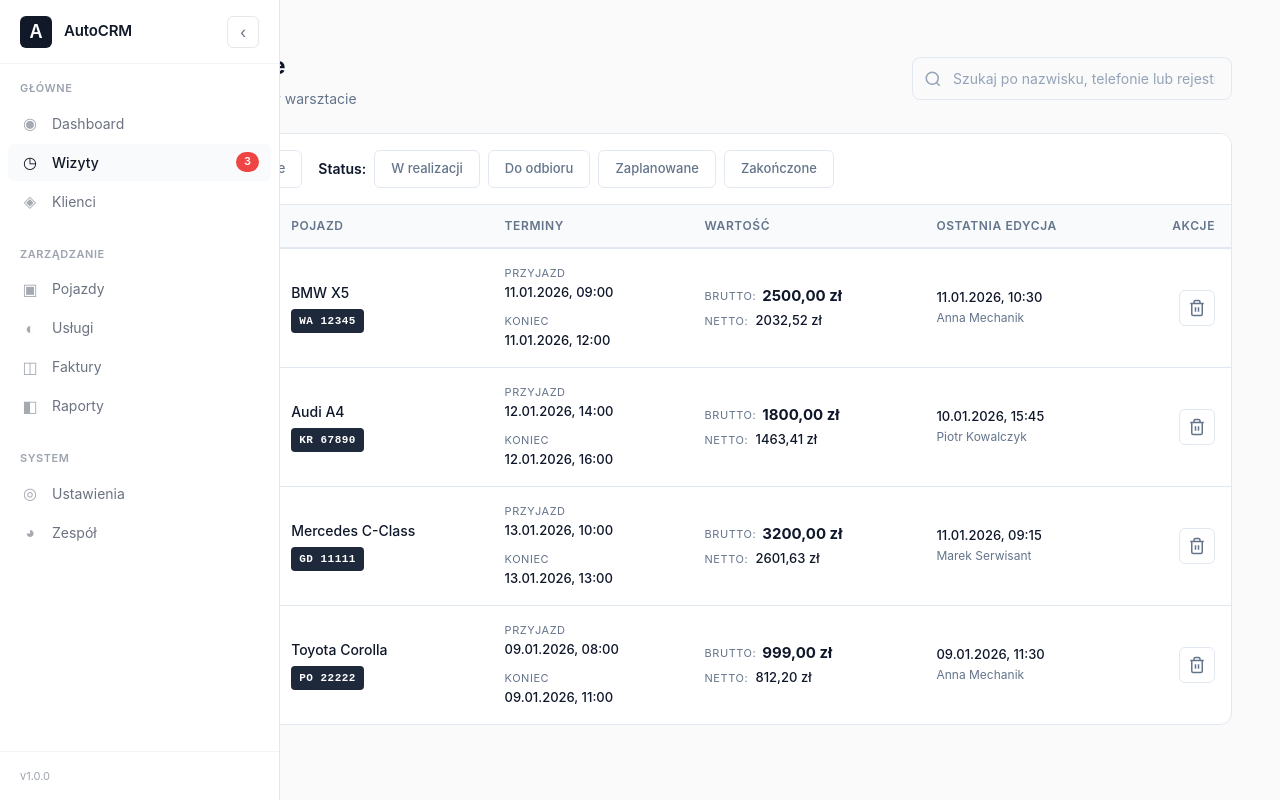
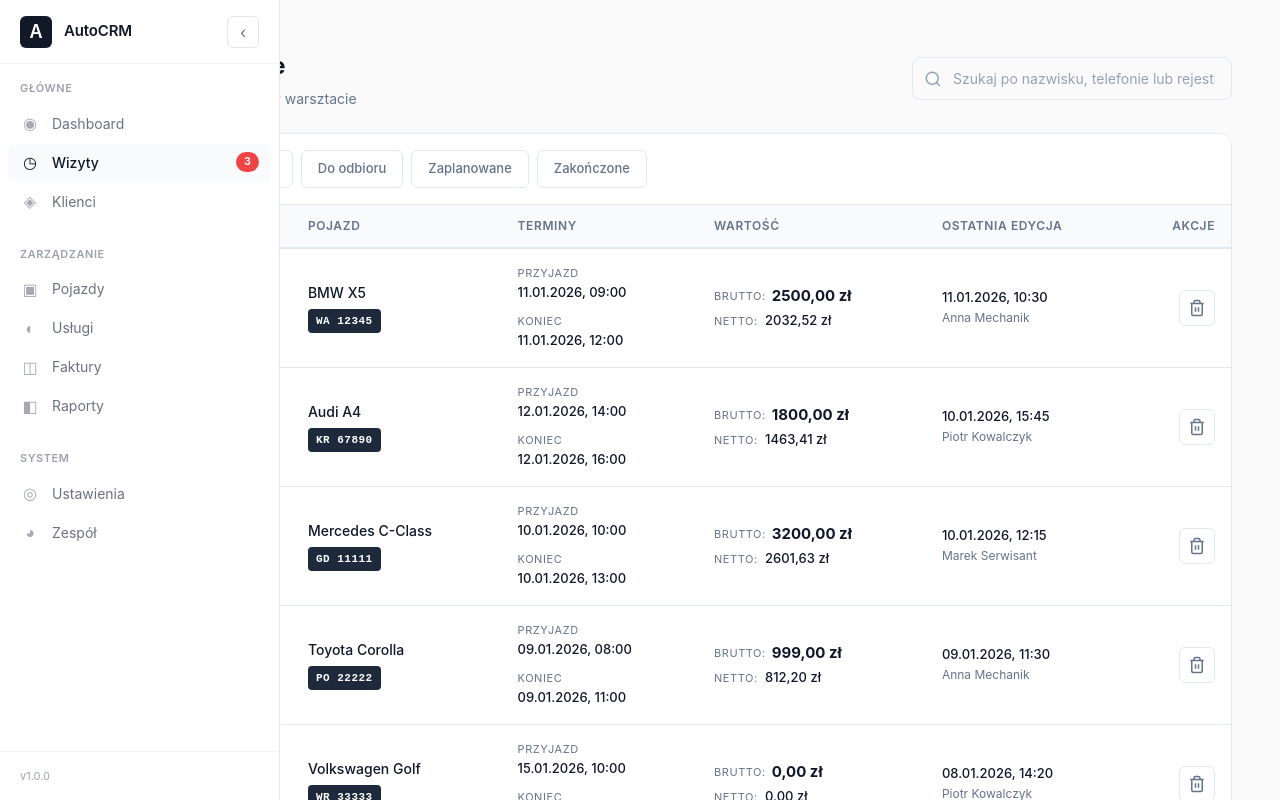
Before and after one commit to maciej-sienkiewicz/detailing-crm-v2, a React (Vite) app: page /operations in a window 1280 px wide. Shown: the top 800 px of the page. Built offline with nearby package versions, Linux system fonts and the light colour scheme.

Commit message:
operation list

```diff
--- a/src/modules/operations/api/operationApi.ts
+++ b/src/modules/operations/api/operationApi.ts
@@ -75,15 +75,15 @@ const mockOperations: OperationListResponse = {
                 model: 'C-Class',
                 licensePlate: 'GD 11111',
             },
-            startDateTime: '2026-01-13T10:00:00Z',
-            endDateTime: '2026-01-13T13:00:00Z',
+            startDateTime: '2026-01-10T10:00:00Z',
+            endDateTime: '2026-01-10T13:00:00Z',
             financials: {
                 netAmount: 2601.63,
                 grossAmount: 3200.00,
                 currency: 'PLN',
             },
             lastModification: {
-                timestamp: '2026-01-11T09:15:00Z',
+                timestamp: '2026-01-10T12:15:00Z',
                 performedBy: {
                     firstName: 'Marek',
                     lastName: 'Serwisant',
@@ -117,11 +117,65 @@ const mockOperations: OperationListResponse = {
                 },
             },
         },
+        {
+            id: '5',
+            type: 'RESERVATION',
+            customerFirstName: 'Tomasz',
+            customerLastName: 'Lewandowski',
+            customerPhone: '+48 777 888 999',
+            status: 'CANCELLED',
+            vehicle: {
+                brand: 'Volkswagen',
+                model: 'Golf',
+                licensePlate: 'WR 33333',
+            },
+            startDateTime: '2026-01-15T10:00:00Z',
+            endDateTime: '2026-01-15T12:00:00Z',
+            financials: {
+                netAmount: 0,
+                grossAmount: 0,
+                currency: 'PLN',
+            },
+            lastModification: {
+                timestamp: '2026-01-08T14:20:00Z',
+                performedBy: {
+                    firstName: 'Piotr',
+                    lastName: 'Kowalczyk',
+                },
+            },
+        },
+        {
+            id: '6',
+            type: 'RESERVATION',
+            customerFirstName: 'Magdalena',
+            customerLastName: 'Krawczyk',
+            customerPhone: '+48 888 999 000',
+            status: 'SCHEDULED',
+            vehicle: {
+                brand: 'Ford',
+                model: 'Focus',
+                licensePlate: 'GD 44444',
+            },
+            startDateTime: '2026-01-14T09:00:00Z',
+            endDateTime: '2026-01-14T11:00:00Z',
+            financials: {
+                netAmount: 1219.51,
+                grossAmount: 1500.00,
+                currency: 'PLN',
+            },
+            lastModification: {
+                timestamp: '2026-01-11T08:00:00Z',
+                performedBy: {
+                    firstName: 'Anna',
+                    lastName: 'Mechanik',
+                },
+            },
+        },
     ],
     pagination: {
         currentPage: 1,
         totalPages: 1,
-        totalItems: 4,
+        totalItems: 6,
         itemsPerPage: 20,
     },
 };
--- a/src/modules/operations/components/OperationFilterBar.tsx
+++ b/src/modules/operations/components/OperationFilterBar.tsx
@@ -1,7 +1,7 @@
 // src/modules/operations/components/OperationFilterBar.tsx
 
 import styled from 'styled-components';
-import type { OperationType, OperationStatus } from '../types';
+import type { FilterStatus } from '../types';
 
 const FilterBarContainer = styled.div`
     display: flex;
@@ -14,25 +14,8 @@ const FilterBarContainer = styled.div`
     @media (min-width: ${props => props.theme.breakpoints.md}) {
         flex-direction: row;
         align-items: center;
+        justify-content: space-between;
     }
-`;
-
-const FilterGroup = styled.div`
-    display: flex;
-    flex-direction: column;
-    gap: 8px;
-
-    @media (min-width: ${props => props.theme.breakpoints.sm}) {
-        flex-direction: row;
-        align-items: center;
-    }
-`;
-
-const FilterLabel = styled.span`
-    font-size: 14px;
-    font-weight: 600;
-    color: #0f172a;
-    white-space: nowrap;
 `;
 
 const FilterButtons = styled.div`
@@ -78,73 +61,41 @@ const ClearButton = styled.button`
 `;
 
 interface OperationFilterBarProps {
-    selectedType?: OperationType;
-    selectedStatus?: OperationStatus;
-    onTypeChange: (type: OperationType | undefined) => void;
-    onStatusChange: (status: OperationStatus | undefined) => void;
+    selectedFilter?: FilterStatus;
+    onFilterChange: (filter: FilterStatus | undefined) => void;
     onClearFilters: () => void;
 }
 
 export const OperationFilterBar = ({
-                                       selectedType,
-                                       selectedStatus,
-                                       onTypeChange,
-                                       onStatusChange,
+                                       selectedFilter,
+                                       onFilterChange,
                                        onClearFilters,
                                    }: OperationFilterBarProps) => {
-    const hasActiveFilters = selectedType || selectedStatus;
+    const filters: { value: FilterStatus; label: string }[] = [
+        { value: 'RESERVATIONS', label: 'Rezerwacje' },
+        { value: 'IN_PROGRESS', label: 'W realizacji' },
+        { value: 'READY_FOR_PICKUP', label: 'Do odbioru' },
+        { value: 'SCHEDULED', label: 'Zaplanowane' },
+        { value: 'COMPLETED', label: 'Zakończone' },
+    ];
 
     return (
         <FilterBarContainer>
-            <FilterGroup>
-                <FilterLabel>Typ:</FilterLabel>
-                <FilterButtons>
+            <FilterButtons>
+                {filters.map(filter => (
                     <FilterButton
-                        $isActive={selectedType === 'VISIT'}
-                        onClick={() => onTypeChange(selectedType === 'VISIT' ? undefined : 'VISIT')}
+                        key={filter.value}
+                        $isActive={selectedFilter === filter.value}
+                        onClick={() =>
+                            onFilterChange(selectedFilter === filter.value ? undefined : filter.value)
+                        }
                     >
-                        Wizyty
+                        {filter.label}
                     </FilterButton>
-                    <FilterButton
-                        $isActive={selectedType === 'RESERVATION'}
-                        onClick={() => onTypeChange(selectedType === 'RESERVATION' ? undefined : 'RESERVATION')}
-                    >
-                        Rezerwacje
-                    </FilterButton>
-                </FilterButtons>
-            </FilterGroup>
+                ))}
+            </FilterButtons>
 
-            <FilterGroup>
-                <FilterLabel>Status:</FilterLabel>
-                <FilterButtons>
-                    <FilterButton
-                        $isActive={selectedStatus === 'IN_PROGRESS'}
-                        onClick={() => onStatusChange(selectedStatus === 'IN_PROGRESS' ? undefined : 'IN_PROGRESS')}
-                    >
-                        W realizacji
-                    </FilterButton>
-                    <FilterButton
-                        $isActive={selectedStatus === 'READY_FOR_PICKUP'}
-                        onClick={() => onStatusChange(selectedStatus === 'READY_FOR_PICKUP' ? undefined : 'READY_FOR_PICKUP')}
-                    >
-                        Do odbioru
-                    </FilterButton>
-                    <FilterButton
-                        $isActive={selectedStatus === 'SCHEDULED'}
-                        onClick={() => onStatusChange(selectedStatus === 'SCHEDULED' ? undefined : 'SCHEDULED')}
-                    >
-                        Zaplanowane
-                    </FilterButton>
-                    <FilterButton
-                        $isActive={selectedStatus === 'COMPLETED'}
-                        onClick={() => onStatusChange(selectedStatus === 'COMPLETED' ? undefined : 'COMPLETED')}
-                    >
-                        Zakończone
-                    </FilterButton>
-                </FilterButtons>
-            </FilterGroup>
-
-            {hasActiveFilters && (
+            {selectedFilter && (
                 <ClearButton onClick={onClearFilters}>
                     Wyczyść filtry
                 </ClearButton>
--- a/src/modules/operations/hooks/useOperationFilters.ts
+++ b/src/modules/operations/hooks/useOperationFilters.ts
@@ -1,30 +1,35 @@
 // src/modules/operations/hooks/useOperationFilters.ts
 
 import { useState, useCallback } from 'react';
-import type { OperationType, OperationStatus } from '../types';
+import type { FilterStatus, OperationType, OperationStatus } from '../types';
 
 export const useOperationFilters = () => {
-    const [selectedType, setSelectedType] = useState<OperationType | undefined>(undefined);
-    const [selectedStatus, setSelectedStatus] = useState<OperationStatus | undefined>(undefined);
+    const [selectedFilter, setSelectedFilter] = useState<FilterStatus | undefined>(undefined);
 
-    const handleTypeChange = useCallback((type: OperationType | undefined) => {
-        setSelectedType(type);
-    }, []);
-
-    const handleStatusChange = useCallback((status: OperationStatus | undefined) => {
-        setSelectedStatus(status);
+    const handleFilterChange = useCallback((filter: FilterStatus | undefined) => {
+        setSelectedFilter(filter);
     }, []);
 
     const clearFilters = useCallback(() => {
-        setSelectedType(undefined);
-        setSelectedStatus(undefined);
+        setSelectedFilter(undefined);
     }, []);
 
+    const getApiFilters = useCallback(() => {
+        if (!selectedFilter) {
+            return { type: undefined, status: undefined };
+        }
+
+        if (selectedFilter === 'RESERVATIONS') {
+            return { type: 'RESERVATION' as OperationType, status: undefined };
+        }
+
+        return { type: undefined, status: selectedFilter as OperationStatus };
+    }, [selectedFilter]);
+
     return {
-        selectedType,
-        selectedStatus,
-        handleTypeChange,
-        handleStatusChange,
+        selectedFilter,
+        handleFilterChange,
         clearFilters,
+        getApiFilters,
     };
 };
--- a/src/modules/operations/index.ts
+++ b/src/modules/operations/index.ts
@@ -20,4 +20,5 @@ export type {
     OperationFilters,
     OperationListResponse,
     LastModification,
+    FilterStatus,
 } from './types';
--- a/src/modules/operations/types.ts
+++ b/src/modules/operations/types.ts
@@ -8,6 +8,8 @@ export type OperationStatus =
     | 'CANCELLED';
 
 export type OperationType = 'VISIT' | 'RESERVATION';
+
+export type FilterStatus = OperationStatus | 'RESERVATIONS';
 
 export interface OperationVehicle {
     brand: string;
--- a/src/modules/operations/views/OperationListView.tsx
+++ b/src/modules/operations/views/OperationListView.tsx
@@ -65,29 +65,36 @@ export const OperationListView = () => {
     const { searchInput, debouncedSearch, handleSearchChange } = useOperationSearch();
     const { page, limit, goToPage, resetPagination } = useOperationPagination();
     const {
-        selectedType,
-        selectedStatus,
-        handleTypeChange,
-        handleStatusChange,
+        selectedFilter,
+        handleFilterChange,
         clearFilters,
+        getApiFilters,
     } = useOperationFilters();
+
+    const apiFilters = getApiFilters();
 
     const filters = useMemo(
         () => ({
             search: debouncedSearch,
             page,
             limit,
-            type: selectedType,
-            status: selectedStatus,
+            type: apiFilters.type,
+            status: apiFilters.status,
             sortBy: 'startDateTime' as const,
             sortDirection: 'desc' as const,
         }),
-        [debouncedSearch, page, limit, selectedType, selectedStatus]
+        [debouncedSearch, page, limit, apiFilters.type, apiFilters.status]
     );
 
     const { pagination } = useOperations(filters);
 
-    const handleFilterChange = () => {
+    const handleFilterChangeWithReset = (filter: typeof selectedFilter) => {
+        handleFilterChange(filter);
+        resetPagination();
+    };
+
+    const handleClearFiltersWithReset = () => {
+        clearFilters();
         resetPagination();
     };
 
@@ -107,28 +114,17 @@ export const OperationListView = () => {
 
             <ContentSection>
                 <OperationFilterBar
-                    selectedType={selectedType}
-                    selectedStatus={selectedStatus}
-                    onTypeChange={(type) => {
-                        handleTypeChange(type);
-                        handleFilterChange();
-                    }}
-                    onStatusChange={(status) => {
-                        handleStatusChange(status);
-                        handleFilterChange();
-                    }}
-                    onClearFilters={() => {
-                        clearFilters();
-                        handleFilterChange();
-                    }}
+                    selectedFilter={selectedFilter}
+                    onFilterChange={handleFilterChangeWithReset}
+                    onClearFilters={handleClearFiltersWithReset}
                 />
 
                 <OperationalDataTable
                     search={debouncedSearch}
                     page={page}
                     limit={limit}
-                    type={selectedType}
-                    status={selectedStatus}
+                    type={apiFilters.type}
+                    status={apiFilters.status}
                 />
 
                 {pagination && pagination.totalPages > 1 && (
```
Also changed, not shown: src/modules/operations/components/OperationalDataTable.tsx (+7 -5 lines).
